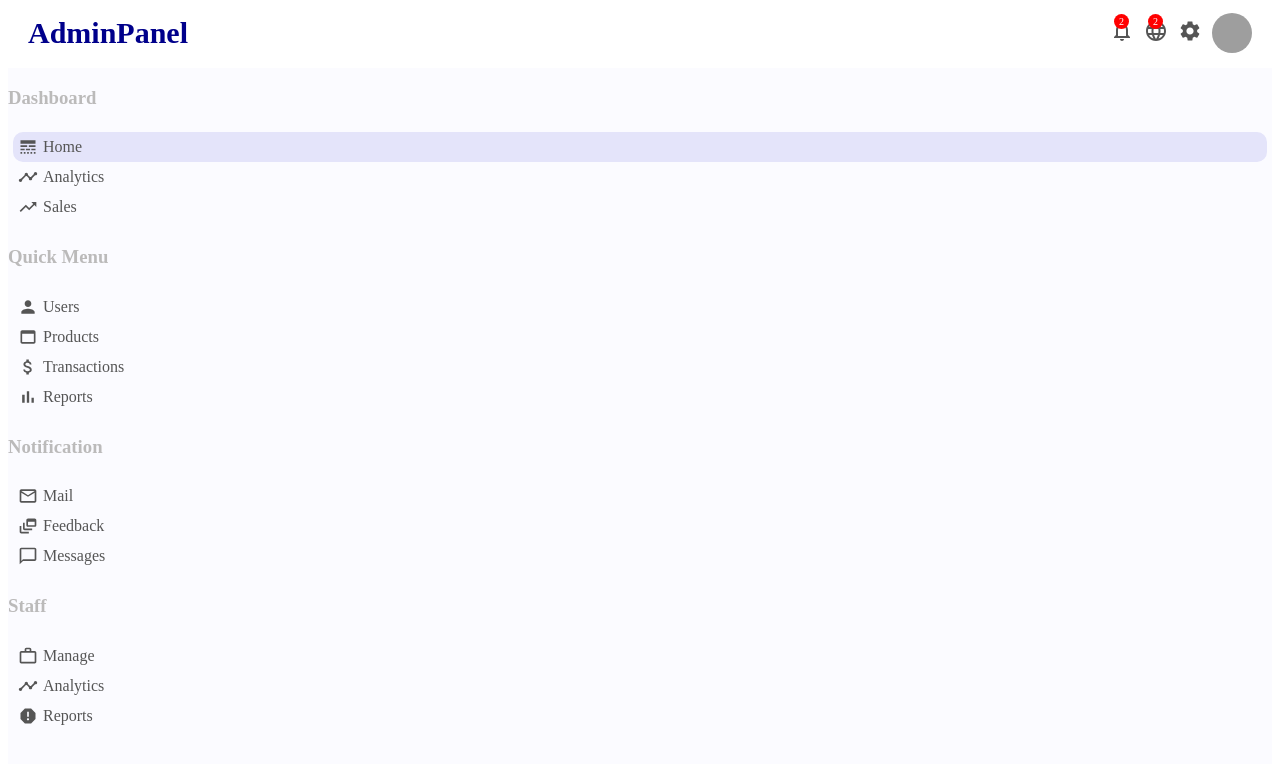
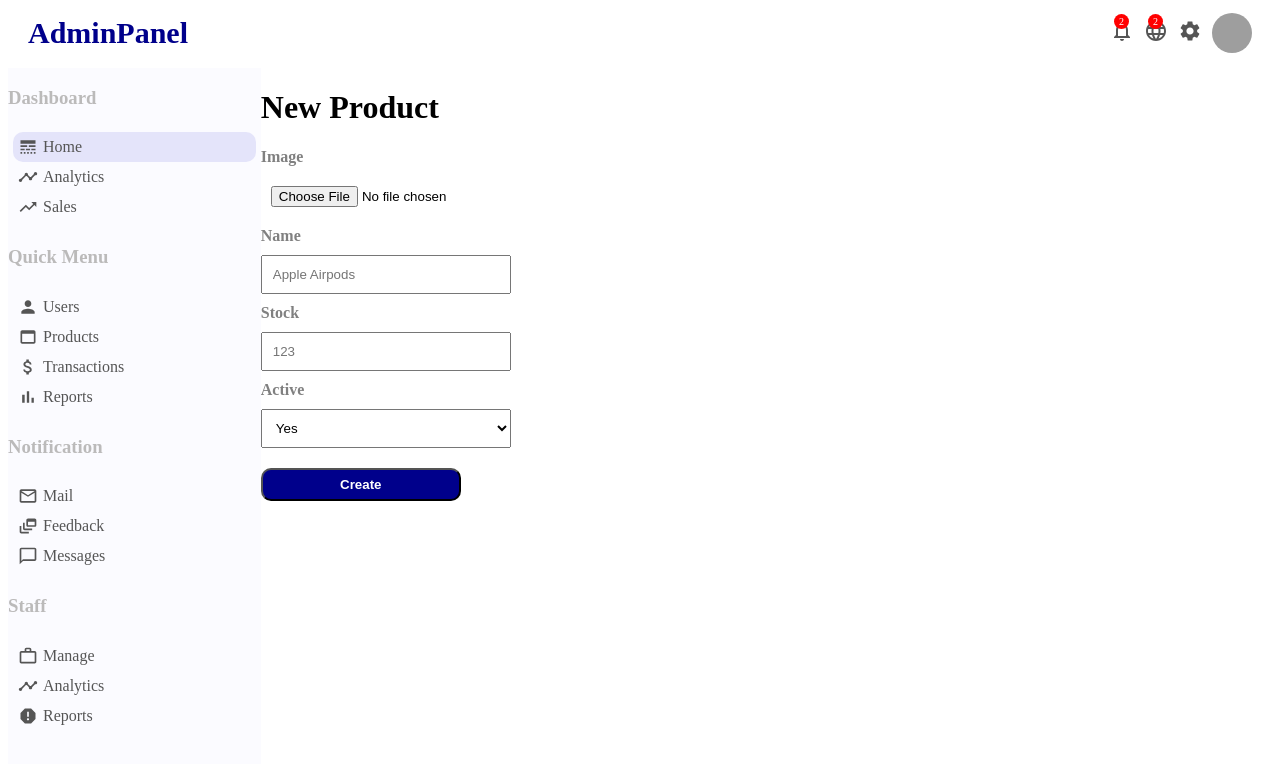
Before and after one commit to ishanEPR/UI_Design, a React (Create React App) app in the folder AdminPanel_ReactJS/admin_panel/: page /newproduct in a window 1280 px wide. Shown: the top 764 px of the page. Built offline with nearby package versions, Linux system fonts and the light colour scheme; grey boxes are pictures that could not be loaded.

Commit message:
finish new product page

```diff
--- a/AdminPanel_ReactJS/admin_panel/src/App.js
+++ b/AdminPanel_ReactJS/admin_panel/src/App.js
@@ -14,6 +14,7 @@
 import NewUser from "./pages/newPage/NewUser";
 import ProductList from "./pages/productList/ProductList";
 import Product from "./pages/product/Product";
+import NewProduct from "./pages/newProduct/NewProduct";
 
 
 
@@ -61,8 +62,8 @@
             </Route>
 
 
-            <Route path="/newproducts">
-              <NewUser/>
+            <Route path="/newproduct">
+              <NewProduct/>
 
             </Route>
         </Switch>
--- /dev/null
+++ b/AdminPanel_ReactJS/admin_panel/src/pages/newProduct/NewProduct.jsx
@@ -0,0 +1,50 @@
+import React from 'react';
+import "./newProduct.css";
+
+export default function NewProduct() {
+    return (
+        <div className="newProduct">
+            <h1 className="addProductTitle">New Product</h1>
+            <form className="addProductForm">
+                <div className="addProductItem">
+                    <label>Image</label>
+                    <input type="file" id="file"/>
+
+                </div>
+
+
+                <div className="addProductItem">
+                    <label>Name</label>
+                    <input type="text" placeholder="Apple Airpods"/>
+
+                </div>
+
+                <div className="addProductItem">
+                    <label>Stock</label>
+                    <input type="text" placeholder="123"/>
+
+                </div>
+
+
+
+
+
+
+                <div className="addProductItem">
+                    <label>Active</label>
+                    <select className="" name="active" id="active">
+                        <option value='yes'>Yes</option>
+                        <option value='no'>No</option>
+
+                    </select>
+
+                </div>
+                <button className="addProductButton">Create</button>
+
+
+
+            </form>
+
+        </div>
+    )
+}
--- /dev/null
+++ b/AdminPanel_ReactJS/admin_panel/src/pages/newProduct/newProduct.css
@@ -0,0 +1,52 @@
+.newProduct{
+
+    flex: 4 ;
+}
+
+
+.addProductForm{
+    margin-top: 10px;
+
+}
+.addProductItem{
+    width: 250px;
+    display: flex;
+    flex-direction: column;
+   margin-bottom: 10px;
+
+
+}
+.addProductItem>label{
+    margin-bottom: 10px;
+
+    font-weight: 600;
+    color: gray;
+}
+.addProductItem>input{
+
+    padding: 10px;
+
+}
+
+.addProductItem>select{
+
+    padding: 10px;
+
+}
+
+
+
+
+.addProductButton{
+    width: 200px;
+    bottom: none;
+    background-color: darkblue;
+    color: white;
+    padding: 7px 10px;
+    font-weight: 600;
+    border-radius: 10px;
+    margin-top: 10px;
+    cursor: pointer;
+
+
+}
--- a/AdminPanel_ReactJS/admin_panel/src/pages/product/product.css
+++ b/AdminPanel_ReactJS/admin_panel/src/pages/product/product.css
@@ -141,6 +141,7 @@
     color: white;
 
     font-weight: 600;
+    cursor: pointer;
 
 }
 
```
